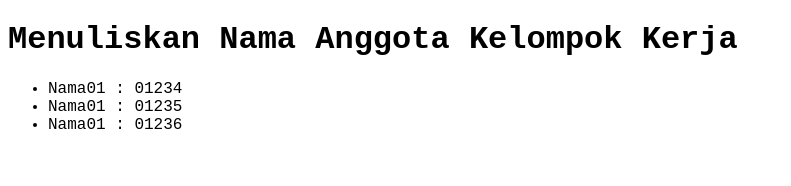
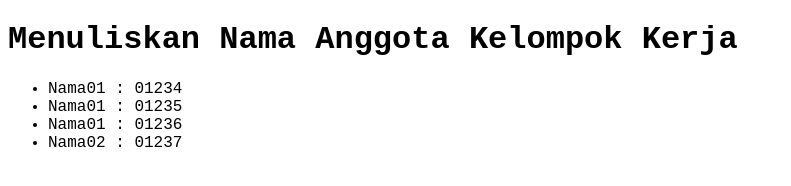
Before and after one commit to deddys/Latiahan01, a plain HTML site: page index.html in a window 1280 px wide. Shown: the whole page, without its empty margins (0-791 px from the left). Drawn offline with Linux system fonts and the light colour scheme.

Commit message:
menambahkan data anggota kelompok belajar

```diff
--- a/index.html
+++ b/index.html
@@ -17,6 +17,8 @@
         <li>Nama01 : 01234</li>
         <li>Nama01 : 01235</li>
         <li>Nama01 : 01236</li>
+        <!-- Menambahkan nama anggota -->
+        <li>Nama02 : 01237</li>
     </ul>
 </body>
 </html>
```
